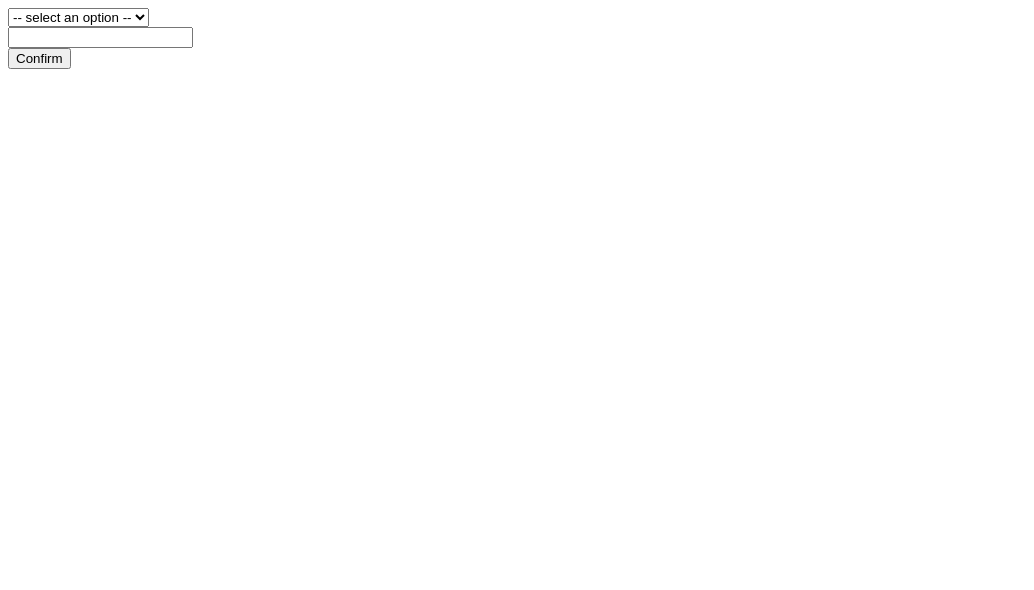
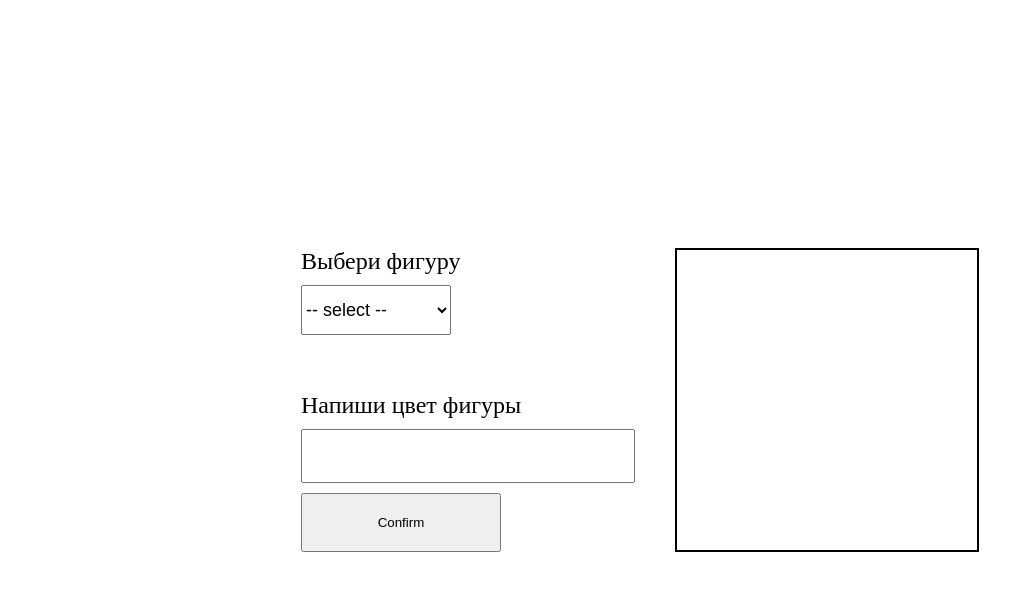
Before and after one commit to DoshchenkoMaksym/HW6-DOM-part-2, a plain HTML site: page index.html in a window 1280 px wide. Shown: the whole page, without its empty margins (0-1034 px from the left). Drawn offline with Linux system fonts and the light colour scheme.

Commit message:
all is done

```diff
--- a/index.html
+++ b/index.html
@@ -1,23 +1,46 @@
 <!DOCTYPE html>
 <html lang="en">
+
 <head>
     <meta charset="UTF-8">
     <meta http-equiv="X-UA-Compatible" content="IE=edge">
     <meta name="viewport" content="width=device-width, initial-scale=1.0">
     <title>Document</title>
+    <link rel="stylesheet" href="style.css">
     <script defer src="main.js"></script>
 </head>
+
 <body>
-    <div class="figure"></div>
+    <div class="wrapper">
+        <main class="main">
+            <div class="container">
+                <div class="container__inner">
+                    <div class="container__inner-figure">
+                        <p class="title">Выбери фигуру</p>
                         <select name="choice" id="selectForm">
-        <option disabled selected value> -- select an option -- </option>
+                            <option disabled selected value> -- select -- </option>
                             <option value="square">Квадрат</option>
                             <option value="rectangle">Прямоугольник</option>
                             <option value="circle">Круг</option>
                         </select>
+                    </div>
+                    <div class="container__inner-color">
+                        <p class="title">Напиши цвет фигуры</p>
                         <form>
-        <input type="text">
+                            <input class="colorInput" type="text">
                         </form>
-    <button>Confirm</button>
+                        <button class="btnConfirmInput">Confirm</button>
+                    </div>
+
+                </div>
+                <div class="container__figure">
+
+                    <div class="figure"></div>
+                </div>
+
+            </div>
+        </main>
+    </div>
 </body>
+
 </html>
--- a/main.js
+++ b/main.js
@@ -1,30 +1,64 @@
-let ourFigure = document.body.querySelector('.figure');
-let selectForm = document.body.querySelector('#selectForm');
-let options = document.body.querySelectorAll('option');
+let ourFigure = document.querySelector('.figure');
+let selectForm = document.querySelector('#selectForm');
+let colorInput = document.querySelector('.colorInput');
+let btnConfirmInput = document.querySelector('.btnConfirmInput');
 
+// Первый вариант выполнения через замену класса с css файла//
 selectForm.onclick = event => {
     switch (selectForm.value) {
-        case 'square':
-            console.log('квадр');
-            ourFigure.style.width = '100px';
-            ourFigure.style.height = '100px';
-            ourFigure.style.borderRadius = '0%';
-            ourFigure.style.background = 'black';
+        case "square":
+            ourFigure.setAttribute('class', 'squareDiv');
             break;
-        case 'rectangle':
-            console.log('прям');
-            ourFigure.style.width = '200px';
-            ourFigure.style.height = '100px';
-            ourFigure.style.borderRadius = '0%';
-            ourFigure.style.background = 'black';
+        case "rectangle":
+            ourFigure.setAttribute('class', 'rectangleDiv');
             break;
-        case 'circle':
-            console.log('круг');
-            ourFigure.style.width = '100px';
-            ourFigure.style.height = '100px';
-            ourFigure.style.background = 'black';
-            ourFigure.style.borderRadius = '50%';
+        case "circle":
+            ourFigure.setAttribute('class', 'circleDiv');
         default:
             break
     };
 }
+// Второй вариант выполнения через установку стилей напрямую //
+/* selectForm.onclick = event => {
+    switch (selectForm.value) {
+        case "square":
+            ourFigure.style.width = '100px';
+            ourFigure.style.height = '100px';
+            ourFigure.style.borderRadius = '0';
+            ourFigure.style.background = 'black';
+            break;
+        case "rectangle":
+            ourFigure.style.width = '200px';
+            ourFigure.style.height = '100px';
+            ourFigure.style.borderRadius = '0';
+            ourFigure.style.background = 'black';
+            break;
+        case "circle":
+            ourFigure.style.width = '100px';
+            ourFigure.style.height = '100px';
+            ourFigure.style.borderRadius = '50%';
+            ourFigure.style.background = 'black';
+        default:
+            break
+    };
+} */
+
+// Третий вариант выполнения вставкой элемента с классом //
+/* selectForm.onclick = event => {
+    switch (selectForm.value) {
+        case "square":
+            ourFigure.innerHTML = '<div class="squareDiv"></div>';
+            break;
+        case "rectangle":
+            ourFigure.innerHTML = '<div class="rectangleDiv"></div>';
+            break;
+        case "circle":
+            ourFigure.innerHTML = '<div class="circleDiv"></div>';
+        default:
+            break
+    };
+} */
+btnConfirmInput.onclick = event => {
+    let ourColor = colorInput.value;
+    ourFigure.style.background = ourColor;
+};
--- a/style.css
+++ b/style.css
@@ -0,0 +1,75 @@
+*{
+    padding: 0;
+    margin: 0;
+}
+html,
+body {
+	height: 100%;
+}
+
+.wrapper {
+    display: flex;
+    flex-direction: column;
+    min-height: 100%;
+    justify-content: center;
+}
+.container {
+    display: flex;
+    flex-direction: row;
+    justify-content: center;
+}
+.container__inner{
+    display: flex;
+    flex-direction: column;
+    justify-content: space-between;
+    margin-right: 40px;
+}
+.title{
+    font-size: 24px;
+    margin-bottom: 10px;
+}
+select, option {
+    font-size: 18px;
+}
+input {
+    height: 30px;
+    font-size: 24px;
+    padding: 10px;
+    margin-bottom: 10px;
+}
+.btnConfirmInput{
+    width: 200px;
+    padding: 20px 0 20px 0;
+    cursor: pointer;
+}
+.container__figure {
+    border: 2px solid black;
+    width: 300px;
+    height: 300px;
+    display: flex;
+    flex-direction: column;
+    justify-content: center;
+    align-items: center;
+}
+#selectForm{
+    height: 50px;
+
+}
+.squareDiv {
+    width: 100px;
+    height: 100px;
+    border-radius: 0;
+    background-color: black;
+}
+.rectangleDiv {
+    width: 200px;
+    height: 100px;
+    border-radius: 0;
+    background-color: black;
+}
+.circleDiv {
+    width: 100px;
+    height: 100px;
+    background: black;
+    border-radius: 50%
+}
```
Lines whose indentation alone changed are shown as unchanged.
